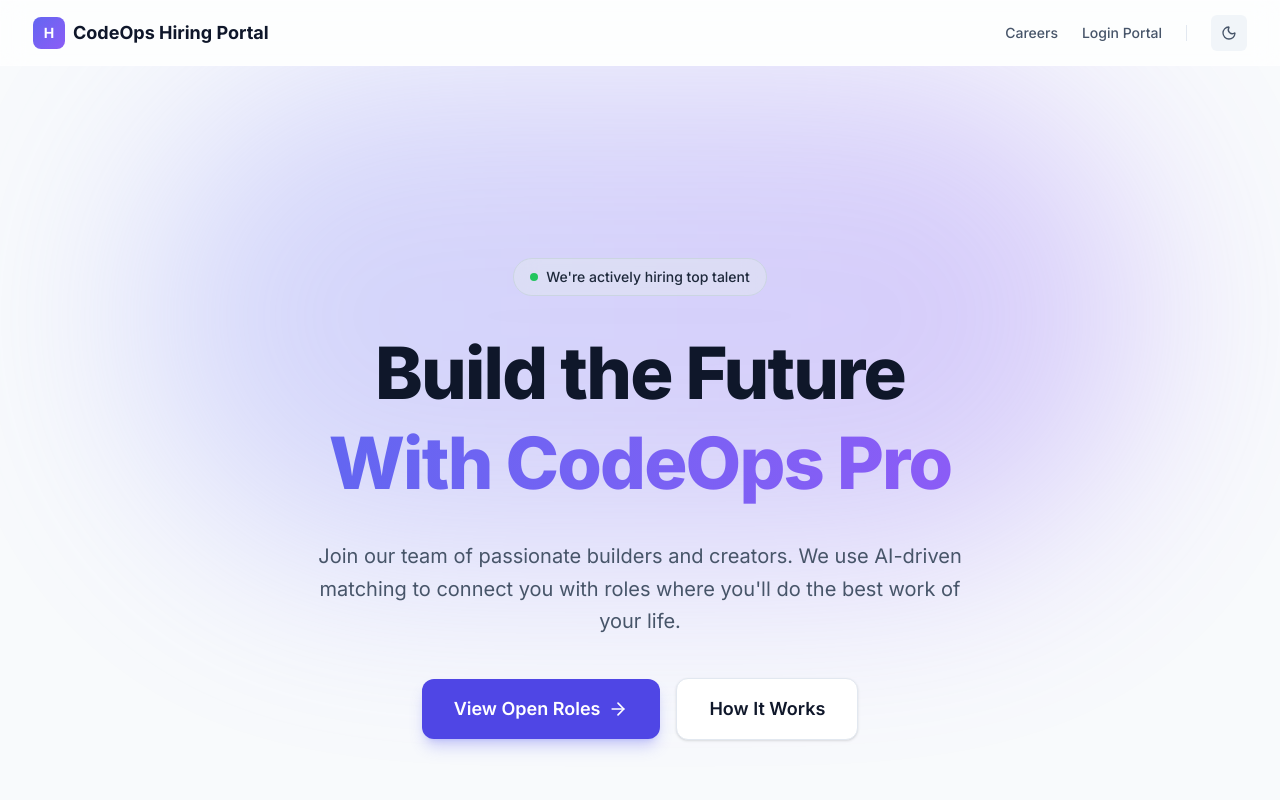
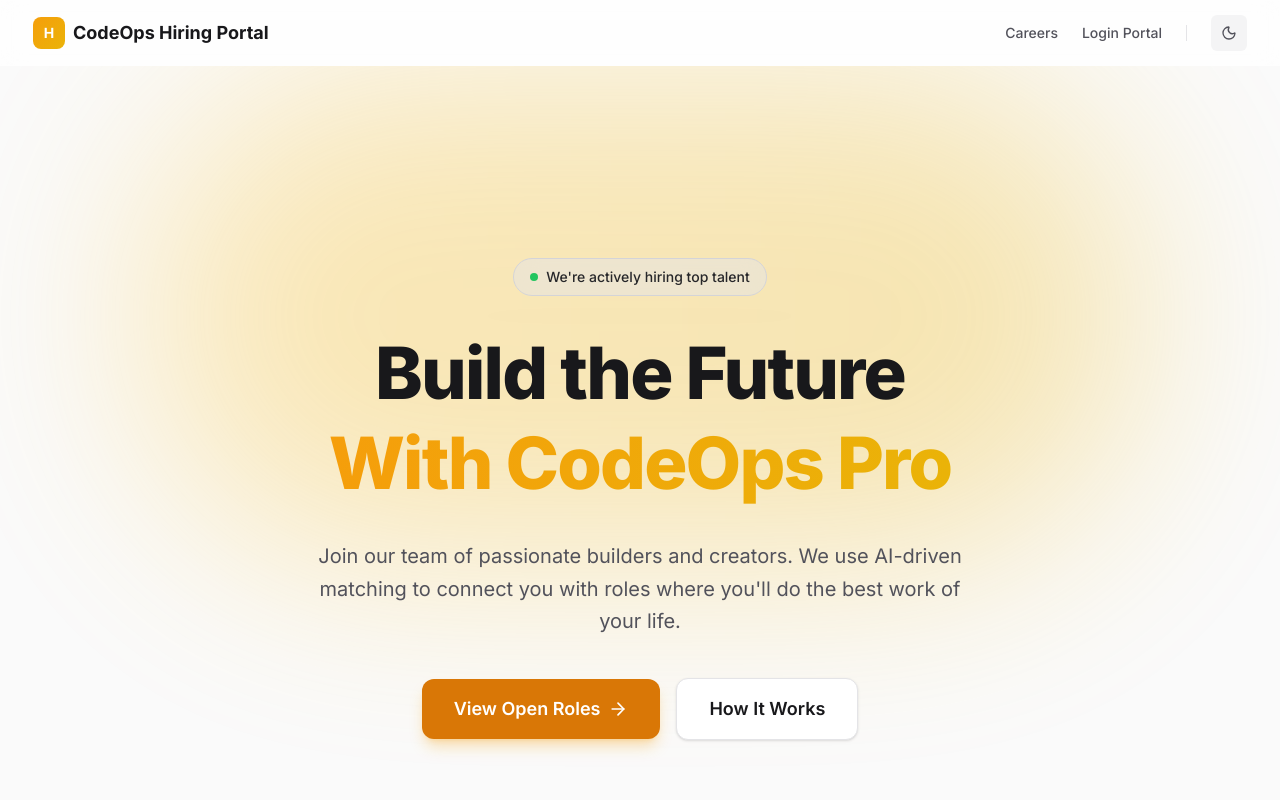
Before and after one commit to sajid-dev-56/codeops-hiring-portal, a Next.js app: page / in a window 1280 px wide. Shown: the top 800 px of the page. Built offline with nearby package versions, Linux system fonts and the light colour scheme; no server answers; the database is empty.

Commit message:
test: black and gold theme

```diff
--- a/src/app/globals.css
+++ b/src/app/globals.css
@@ -4,16 +4,17 @@
 @custom-variant dark (&:where(.dark, .dark *));
 
 @theme {
-  --color-primary-50: #eef2ff;
-  --color-primary-100: #e0e7ff;
-  --color-primary-200: #c7d2fe;
-  --color-primary-300: #a5b4fc;
-  --color-primary-400: #818cf8;
-  --color-primary-500: #6366f1;
-  --color-primary-600: #4f46e5;
-  --color-primary-700: #4338ca;
-  --color-primary-800: #3730a3;
-  --color-primary-900: #312e81;
+  /* Gold/Amber Primary Colors */
+  --color-primary-50: #fffbeb;
+  --color-primary-100: #fef3c7;
+  --color-primary-200: #fde68a;
+  --color-primary-300: #fcd34d;
+  --color-primary-400: #fbbf24;
+  --color-primary-500: #f59e0b;
+  --color-primary-600: #d97706;
+  --color-primary-700: #b45309;
+  --color-primary-800: #92400e;
+  --color-primary-900: #78350f;
 
   --color-brand-50: var(--color-primary-50);
   --color-brand-100: var(--color-primary-100);
@@ -26,9 +27,10 @@
   --color-brand-800: var(--color-primary-800);
   --color-brand-900: var(--color-primary-900);
 
-  --color-accent-400: #a78bfa;
-  --color-accent-500: #8b5cf6;
-  --color-accent-600: #7c3aed;
+  /* Deep Yellow Accent Colors */
+  --color-accent-400: #facc15;
+  --color-accent-500: #eab308;
+  --color-accent-600: #ca8a04;
 
   --color-success-400: #4ade80;
   --color-success-500: #22c55e;
@@ -42,17 +44,18 @@
   --color-danger-500: #ef4444;
   --color-danger-600: #dc2626;
 
-  --color-surface-50: #f8fafc;
-  --color-surface-100: #f1f5f9;
-  --color-surface-200: #e2e8f0;
-  --color-surface-300: #cbd5e1;
-  --color-surface-400: #94a3b8;
-  --color-surface-500: #64748b;
-  --color-surface-600: #475569;
-  --color-surface-700: #334155;
-  --color-surface-800: #1e293b;
-  --color-surface-900: #0f172a;
-  --color-surface-950: #020617;
+  /* Pure Black/Zinc Surface Colors */
+  --color-surface-50: #fafafa;
+  --color-surface-100: #f4f4f5;
+  --color-surface-200: #e4e4e7;
+  --color-surface-300: #d4d4d8;
+  --color-surface-400: #a1a1aa;
+  --color-surface-500: #71717a;
+  --color-surface-600: #52525b;
+  --color-surface-700: #3f3f46;
+  --color-surface-800: #27272a;
+  --color-surface-900: #18181b;
+  --color-surface-950: #09090b;
 
   --font-sans: "Inter", ui-sans-serif, system-ui, sans-serif;
 }
```
